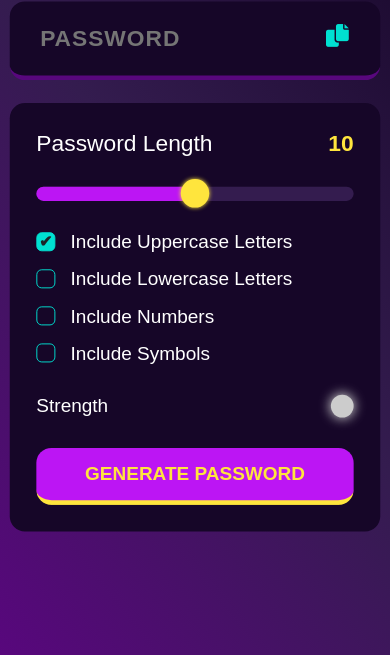
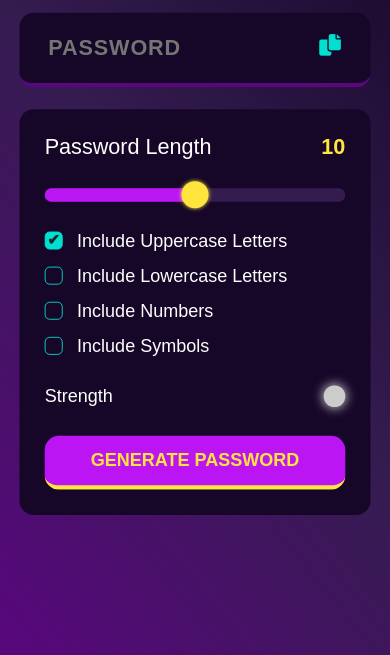
Before and after one commit to anshkapoor5100/password-Generator, a plain HTML site: page index.html in a window 390 px wide. Shown: the part 189-844 px from the top of the page. Drawn offline with Linux system fonts and the light colour scheme.

Commit message:
Update style.css

```diff
--- a/style.css
+++ b/style.css
@@ -203,7 +203,7 @@
 
 @media(max-width:600px){
     .content{
-        transform: scale(0.95);
+        transform: scale(0.9);
         margin-top:-30px;
     }
 }
```
